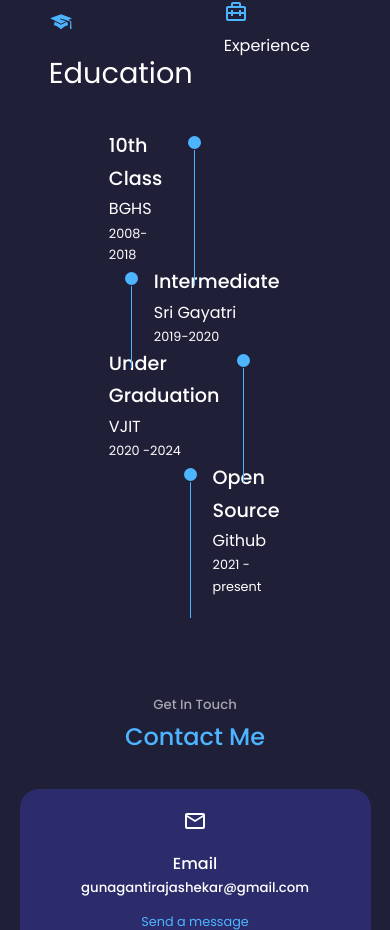
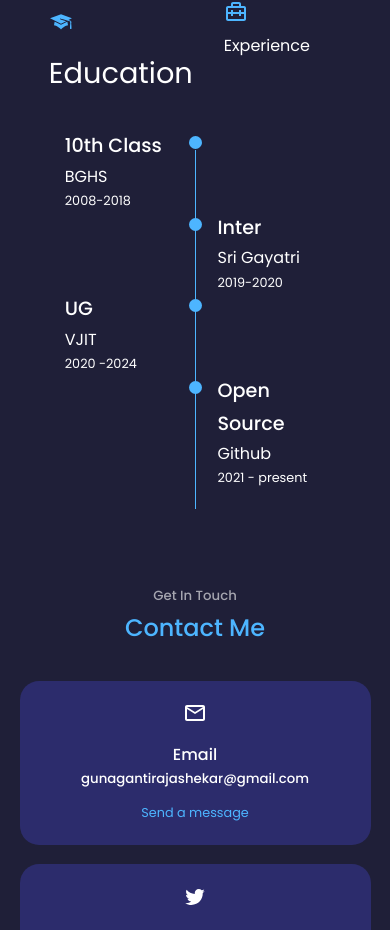
Before and after one commit to RAJASHEKARGUNAGANTI/myportfolio, a React (Create React App) app: page / in a window 390 px wide. Shown: the part 5191-6121 px from the top of the page. Built offline with nearby package versions, Linux system fonts and the light colour scheme.

Commit message:
qualification section is edited

```diff
--- a/src/components/qualification/Qualification.jsx
+++ b/src/components/qualification/Qualification.jsx
@@ -57,7 +57,7 @@ const Qualification = () => {
                         </div>
 
                         <div>
-                            <h3 className="qualification__title">Intermediate</h3>
+                            <h3 className="qualification__title">Inter</h3>
                             <span className="qualifiaction__subtitle">Sri Gayatri</span>
                             <div className="qualification__calender">
                                 <i className="uil uil-calender-alt"></i>2019-2020
@@ -67,7 +67,7 @@ const Qualification = () => {
 
                     <div className="qualification__data">
                         <div>
-                            <h3 className="qualification__title">Under Graduation</h3>
+                            <h3 className="qualification__title">UG</h3>
                             <span className="qualifiaction__subtitle">VJIT</span>
                             <div className="qualification__calender">
                                 <i className="uil uil-calender-alt"></i>2020 -2024
--- a/src/components/qualification/qualification.css
+++ b/src/components/qualification/qualification.css
@@ -26,7 +26,7 @@
 }
 .qualification__sections{
     display: grid;
-    grid-template-columns: 0.5fr;
+    /* grid-template-columns: 0.5fr; */
     justify-content: center;
 }
 .qualification__content{
@@ -78,8 +78,12 @@
 /*=======================MEDIA QUERIES (SMALL DEVICES)=======================*/
 @media screen and (max-width:600px){
    .qualification__container{
-    margin-left: auto;
-    margin-right: auto;
+    margin-left: 0.1rem;
+    margin-right: 0.1rem;
+   }
+   .qualification__sections{
+    margin-left: 1rem;
+    margin-right: 1rem;
    }
    .qualification__button{
     margin: auto;
```
